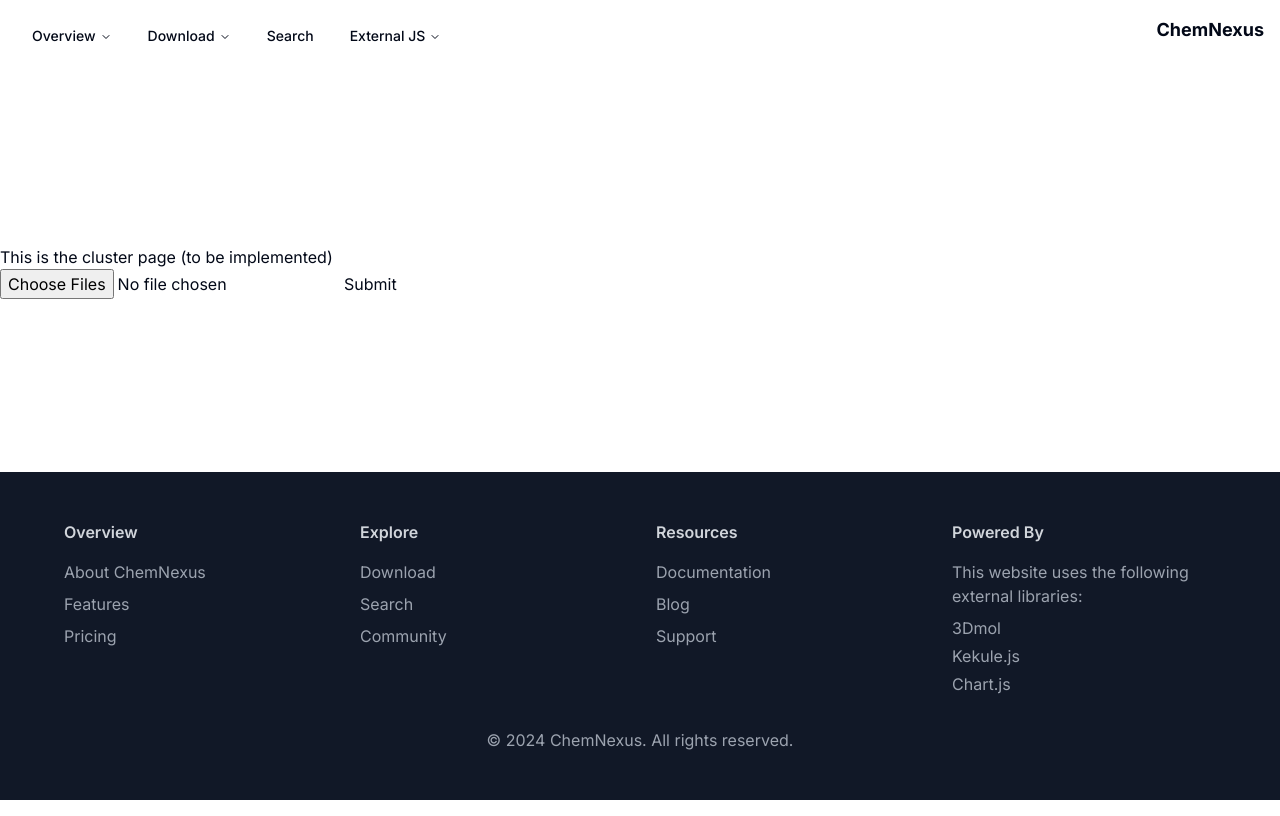
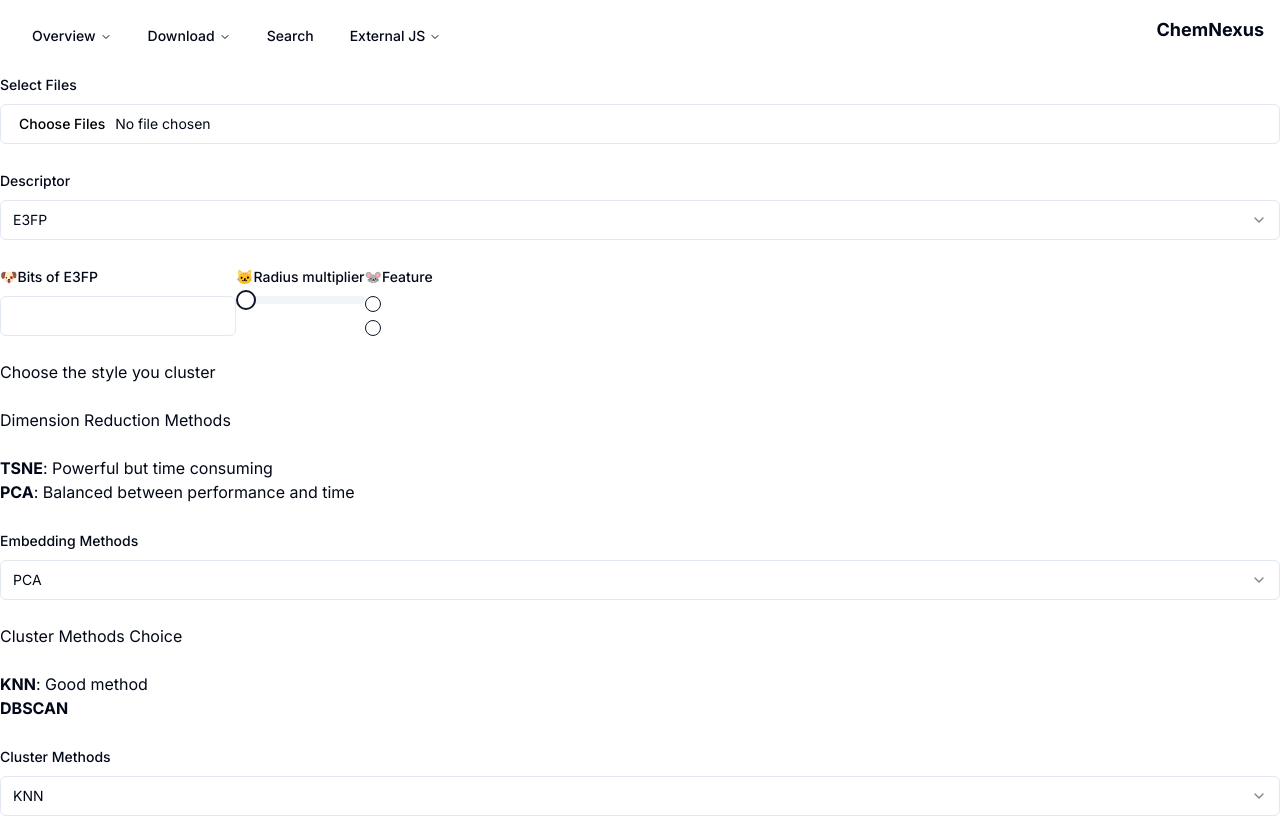
Before and after one commit to ukeSJTU/clc-db-frontend, a Next.js app: page /externalJS/cluster in a window 1280 px wide. Shown: the top 816 px of the page. Built offline with nearby package versions, Linux system fonts and the light colour scheme.

Commit message:
feat(ui): rebuild the cluster page with new independent components

```diff
--- a/app/(extJS)/externalJS/cluster/page.tsx
+++ b/app/(extJS)/externalJS/cluster/page.tsx
@@ -1,11 +1,130 @@
-import SDFUploader from "@/components/SDFUploader";
+"use client";
+import React from "react";
+import { useForm } from "react-hook-form";
+import { z } from "zod";
+import { zodResolver } from "@hookform/resolvers/zod";
+import { Button } from "@/components/ui/button";
+import { Form } from "@/components/ui/form";
+import FileUploadComponent from "@/components/clusterpage/SDFUploader";
+import DescriptorSelector from "@/components/clusterpage/DescriptorSelector";
+import DescriptorParameters from "@/components/clusterpage/DescriptorParams";
+import ClusteringOptions from "@/components/clusterpage/ClusteringOptions";
 
-const ClusterPage = () => {
+import api from "@/utils/api";
+
+const FormSchema = z.object({
+    selectedFiles: z.array(z.instanceof(File)),
+    descriptor: z.enum(["E3FP", "RDKit"]),
+    bits: z.number().min(0).default(1024),
+    radius: z.number().min(0).default(1.5),
+    rdkitInv: z.boolean().default(true),
+    reductionMethod: z.enum(["PCA"]),
+    clusterMethod: z.enum(["KNN"]),
+    clusters: z.number().min(1).default(5),
+    knnAlgro: z.enum(["lloyd"]),
+    eps: z.number().min(0).default(0.25),
+    minSamples: z.number().min(1).default(5),
+});
+
+const ClusterPage: React.FC = () => {
+    const [clusteringResults, setClusteringResults] = React.useState<any>(null);
+
+    const form = useForm<z.infer<typeof FormSchema>>({
+        resolver: zodResolver(FormSchema),
+        defaultValues: {
+            selectedFiles: [],
+            descriptor: "E3FP",
+            reductionMethod: "PCA",
+            clusterMethod: "KNN",
+            knnAlgro: "lloyd",
+        },
+    });
+
+    const handleSubmit = async (data: z.infer<typeof FormSchema>) => {
+        if (data.selectedFiles.length === 0) {
+            alert("Please select at least one file.");
+            return;
+        }
+
+        const formData = new FormData();
+        data.selectedFiles.forEach((file) => {
+            formData.append("files", file);
+        });
+
+        try {
+            const uploadResponse = await api.post(
+                "/cluster/upload/sdf/",
+                formData
+            );
+            console.log("Files uploaded successfully:", uploadResponse.data);
+
+            const savedFolder = uploadResponse.data.saved_folder;
+            const requestData = {
+                saved_folder: savedFolder,
+                descriptor: data.descriptor,
+                bits: data.bits.toString(),
+                radius: data.radius.toString(),
+                rdkitInv: data.rdkitInv.toString(),
+                reductionMethod: data.reductionMethod,
+                clusterMethod: data.clusterMethod,
+                clusters: data.clusters.toString(),
+                knnAlgro: data.knnAlgro,
+                eps: data.eps.toString(),
+                minSamples: data.minSamples.toString(),
+            };
+
+            const clusteringResponse = await api.post(
+                "/cluster/process/",
+                requestData
+            );
+            setClusteringResults(clusteringResponse.data);
+            console.log("Clustering completed:", clusteringResponse.data);
+        } catch (error) {
+            console.error("Error clustering files:", error);
+            // Handle error, e.g., show an error message
+        }
+    };
+
     return (
-        <div>
-            This is the cluster page (to be implemented)
-            <SDFUploader />
-        </div>
+        <Form {...form}>
+            <form
+                onSubmit={form.handleSubmit(handleSubmit)}
+                className="space-y-6"
+            >
+                <FileUploadComponent
+                    control={form.control}
+                    name="selectedFiles"
+                />
+                <DescriptorSelector control={form.control} name="descriptor" />
+                <DescriptorParameters
+                    control={form.control}
+                    descriptor={form.watch("descriptor")}
+                />
+                <ClusteringOptions
+                    control={form.control}
+                    fileListLength={form.watch("selectedFiles").length}
+                    bits={form.watch("bits")}
+                    clusterMethod={form.watch("clusterMethod")}
+                />
+
+                <Button type="submit">Submit</Button>
+            </form>
+
+            {clusteringResults && (
+                <div>
+                    <h2>Clustering Results</h2>
+                    <p>
+                        Coordinates:{" "}
+                        {JSON.stringify(clusteringResults.coordinates)}
+                    </p>
+                    <p>
+                        Class Numbers:{" "}
+                        {JSON.stringify(clusteringResults.class_numbers)}
+                    </p>
+                    <p>IDs: {JSON.stringify(clusteringResults.ids)}</p>
+                </div>
+            )}
+        </Form>
     );
 };
 
```
